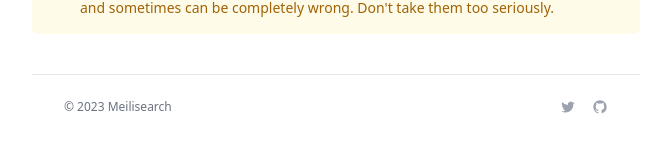
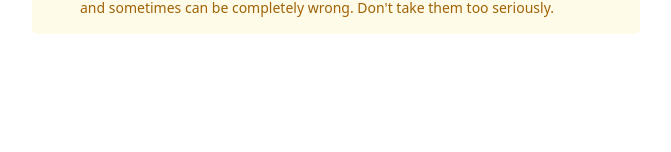
Before and after one commit to gmourier/blazy-app, a Next.js app: page / in a window 1280 px wide. Shown: the part 642-794 px from the top of the page, without its empty margins (304-975 px from the left). Built offline with nearby package versions, Linux system fonts and the light colour scheme.

Commit message:
Remove footer

```diff
--- a/src/pages/index.js
+++ b/src/pages/index.js
@@ -148,24 +148,6 @@ export default function Home() {
             </div>
           </div>
         </main>
-
-        <footer className="bg-white border-t border-gray-900/10 mt-10">
-          <div className="mx-auto max-w-7xl py-6 px-6 md:flex md:items-center md:justify-between lg:px-8">
-            <div className="flex content-evenly space-x-4 md:order-2">
-              {navigation.map((item) => (
-                <a key={item.name} href={item.href} className="text-gray-400 hover:text-gray-500">
-                  <span className="sr-only">{item.name}</span>
-                  <item.icon className="h-4 w-4" aria-hidden="true" />
-                </a>
-              ))}
-            </div>
-            <div className="mt-8 md:order-1 md:mt-0">
-              <p className="text-xs text-gray-500">
-                &copy; 2023 Meilisearch
-              </p>
-            </div>
-          </div>
-        </footer>
     </div>
 	);
 }
```
